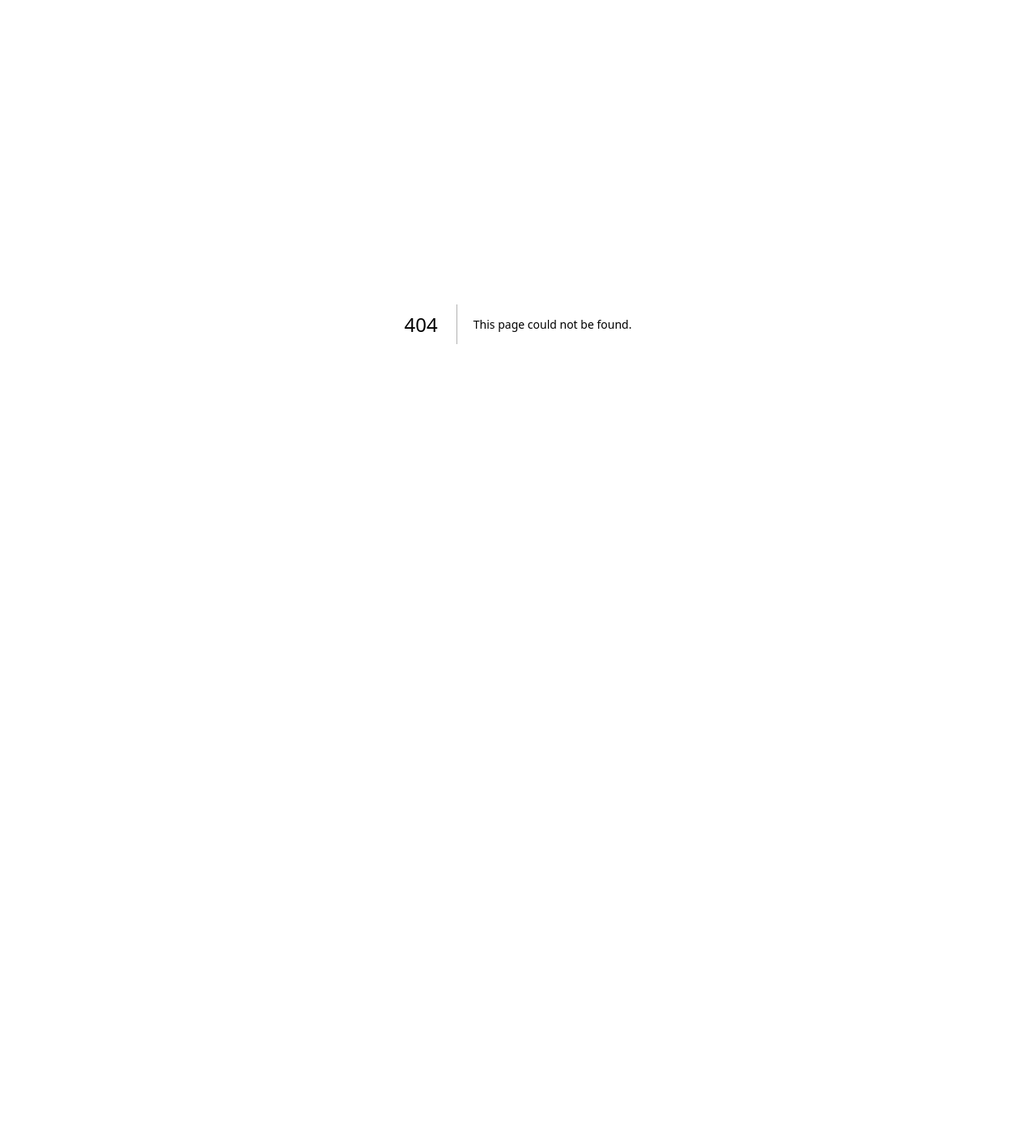
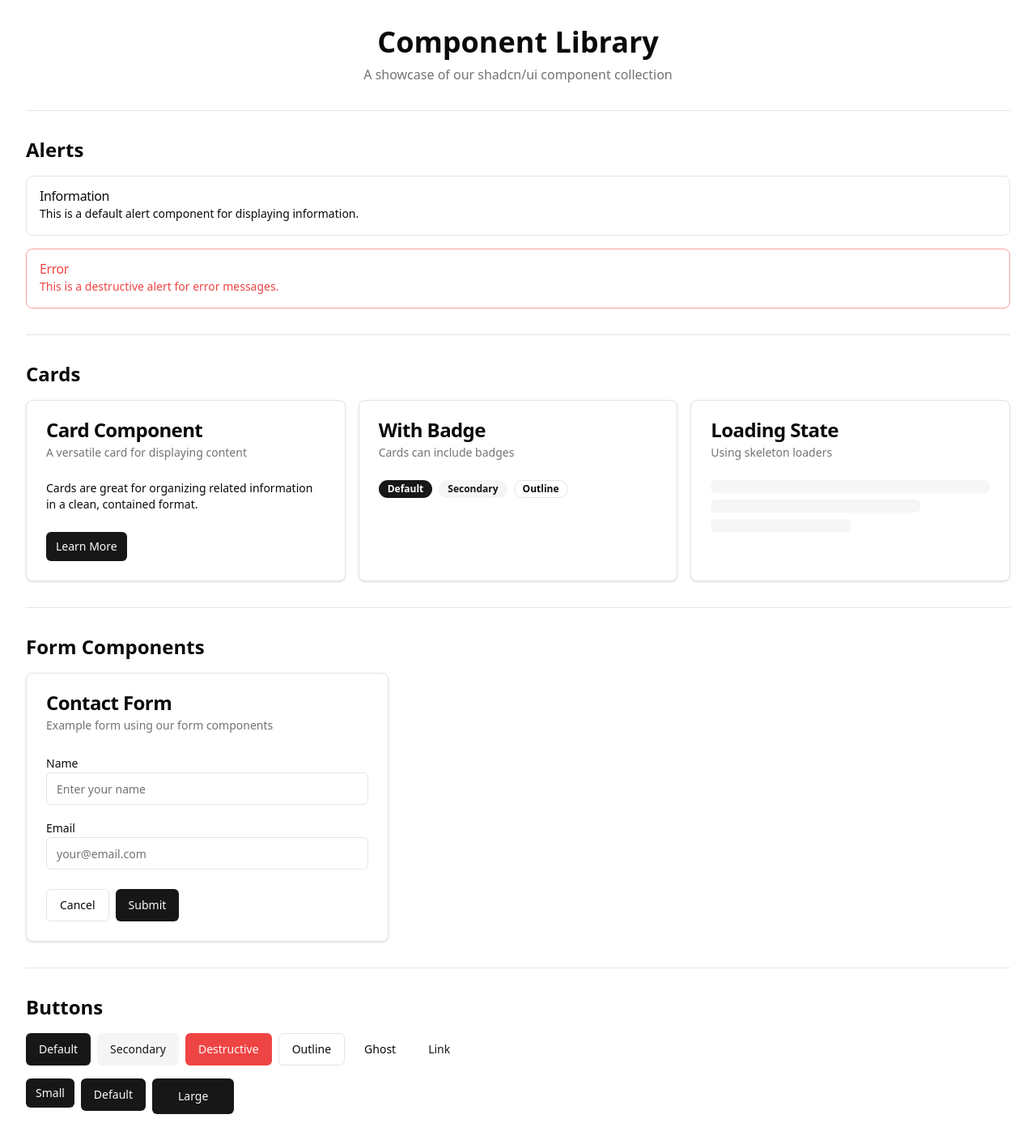
Before and after one commit to DanStuartDept/example-next-product, a Next.js app: page /demo in a window 1280 px wide. Before the commit this address had no page. Shown: the whole page at 81% size. Before the commit the page ends 800 px from the top, so only its background shows below. Built offline with nearby package versions, Linux system fonts and the light colour scheme.

Commit message:
Add component demo page and improve numbered-list with cn utility
Co-authored-by: DanStuartDept <87612831+DanStuartDept@users.noreply.github.com>

```diff
--- /dev/null
+++ b/src/app/demo/page.tsx
@@ -0,0 +1,152 @@
+import {
+  Card,
+  CardContent,
+  CardDescription,
+  CardFooter,
+  CardHeader,
+  CardTitle,
+  Button,
+  Input,
+  Label,
+  Badge,
+  Skeleton,
+  Separator,
+  Alert,
+  AlertDescription,
+  AlertTitle,
+} from "@/components/ui"
+
+export default function ComponentsDemo() {
+  return (
+    <div className="min-h-screen p-8 bg-background">
+      <div className="max-w-7xl mx-auto space-y-8">
+        <div className="text-center space-y-2">
+          <h1 className="text-4xl font-bold">Component Library</h1>
+          <p className="text-muted-foreground">
+            A showcase of our shadcn/ui component collection
+          </p>
+        </div>
+
+        <Separator />
+
+        {/* Alert Example */}
+        <section className="space-y-4">
+          <h2 className="text-2xl font-semibold">Alerts</h2>
+          <Alert>
+            <AlertTitle>Information</AlertTitle>
+            <AlertDescription>
+              This is a default alert component for displaying information.
+            </AlertDescription>
+          </Alert>
+          <Alert variant="destructive">
+            <AlertTitle>Error</AlertTitle>
+            <AlertDescription>
+              This is a destructive alert for error messages.
+            </AlertDescription>
+          </Alert>
+        </section>
+
+        <Separator />
+
+        {/* Cards Example */}
+        <section className="space-y-4">
+          <h2 className="text-2xl font-semibold">Cards</h2>
+          <div className="grid grid-cols-1 md:grid-cols-3 gap-4">
+            <Card>
+              <CardHeader>
+                <CardTitle>Card Component</CardTitle>
+                <CardDescription>
+                  A versatile card for displaying content
+                </CardDescription>
+              </CardHeader>
+              <CardContent>
+                <p className="text-sm">
+                  Cards are great for organizing related information in a clean,
+                  contained format.
+                </p>
+              </CardContent>
+              <CardFooter>
+                <Button size="sm">Learn More</Button>
+              </CardFooter>
+            </Card>
+
+            <Card>
+              <CardHeader>
+                <CardTitle>With Badge</CardTitle>
+                <CardDescription>Cards can include badges</CardDescription>
+              </CardHeader>
+              <CardContent className="space-y-2">
+                <div className="flex gap-2">
+                  <Badge>Default</Badge>
+                  <Badge variant="secondary">Secondary</Badge>
+                  <Badge variant="outline">Outline</Badge>
+                </div>
+              </CardContent>
+            </Card>
+
+            <Card>
+              <CardHeader>
+                <CardTitle>Loading State</CardTitle>
+                <CardDescription>Using skeleton loaders</CardDescription>
+              </CardHeader>
+              <CardContent className="space-y-2">
+                <Skeleton className="h-4 w-full" />
+                <Skeleton className="h-4 w-3/4" />
+                <Skeleton className="h-4 w-1/2" />
+              </CardContent>
+            </Card>
+          </div>
+        </section>
+
+        <Separator />
+
+        {/* Form Components */}
+        <section className="space-y-4">
+          <h2 className="text-2xl font-semibold">Form Components</h2>
+          <Card className="max-w-md">
+            <CardHeader>
+              <CardTitle>Contact Form</CardTitle>
+              <CardDescription>
+                Example form using our form components
+              </CardDescription>
+            </CardHeader>
+            <CardContent className="space-y-4">
+              <div className="space-y-2">
+                <Label htmlFor="name">Name</Label>
+                <Input id="name" placeholder="Enter your name" />
+              </div>
+              <div className="space-y-2">
+                <Label htmlFor="email">Email</Label>
+                <Input id="email" type="email" placeholder="your@email.com" />
+              </div>
+            </CardContent>
+            <CardFooter className="flex gap-2">
+              <Button variant="outline">Cancel</Button>
+              <Button>Submit</Button>
+            </CardFooter>
+          </Card>
+        </section>
+
+        <Separator />
+
+        {/* Buttons */}
+        <section className="space-y-4">
+          <h2 className="text-2xl font-semibold">Buttons</h2>
+          <div className="flex flex-wrap gap-2">
+            <Button>Default</Button>
+            <Button variant="secondary">Secondary</Button>
+            <Button variant="destructive">Destructive</Button>
+            <Button variant="outline">Outline</Button>
+            <Button variant="ghost">Ghost</Button>
+            <Button variant="link">Link</Button>
+          </div>
+          <div className="flex flex-wrap gap-2">
+            <Button size="sm">Small</Button>
+            <Button size="default">Default</Button>
+            <Button size="lg">Large</Button>
+          </div>
+        </section>
+      </div>
+    </div>
+  )
+}
--- a/src/components/ui/numbered-list.tsx
+++ b/src/components/ui/numbered-list.tsx
@@ -1,4 +1,5 @@
 import { ReactNode, memo } from "react";
+import { cn } from "@/lib/utils";
 
 /**
  * Props for the NumberedList component
@@ -58,18 +59,24 @@ export interface NumberedListProps {
  */
 export const NumberedList = memo(function NumberedList({
   items,
-  className = "",
+  className,
   ariaLabel
 }: NumberedListProps) {
   return (
     <ol
-      className={`list-inside list-decimal text-sm/6 text-center sm:text-left font-[family-name:var(--font-geist-mono)] ${className}`}
+      className={cn(
+        "list-inside list-decimal text-sm/6 text-center sm:text-left font-[family-name:var(--font-geist-mono)]",
+        className
+      )}
       aria-label={ariaLabel}
     >
       {items.map((item, index) => (
         <li
           key={typeof item === 'string' ? item : `item-${index}`}
-          className={`${index < items.length - 1 ? 'mb-2' : ''} tracking-[-.01em]`}
+          className={cn(
+            "tracking-[-.01em]",
+            index < items.length - 1 && "mb-2"
+          )}
         >
           {item}
         </li>
```
